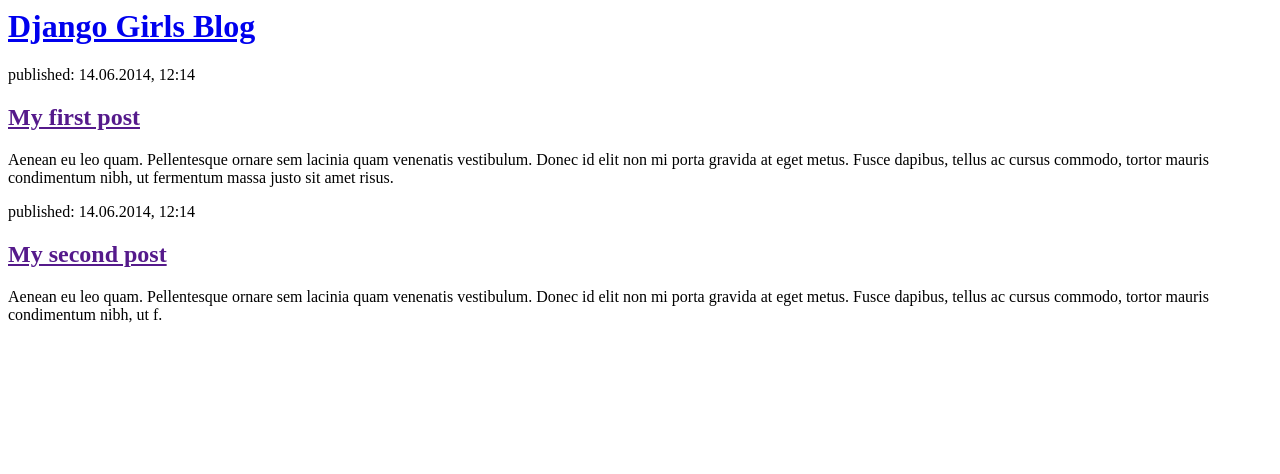
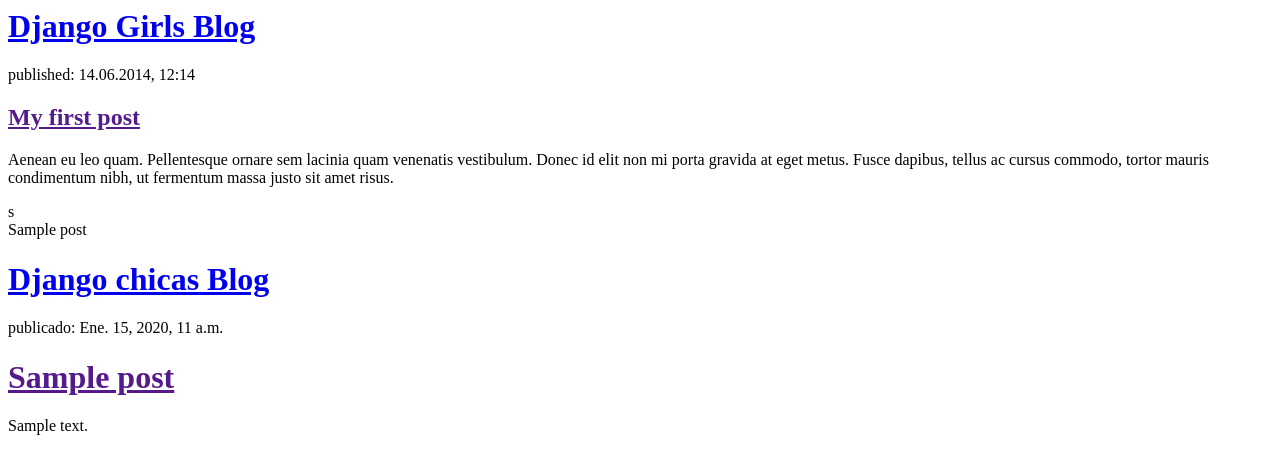
Before and after one commit to rebek15/my-firts-blog, a Django app: template blog/templates/blog/post_list.html in a window 1280 px wide. Shown: the top 474 px of the page. Run offline with Django 3.2, Linux system fonts and the light colour scheme; the template is opened without the code that fills it: values that come from a table or form of the project are taken from there, others are empty; tables that the repository leaves empty hold one stand-in row (values such as "Sample post").

Commit message:
Templates modificados para mostrar post desde bd

```diff
--- a/blog/templates/blog/post_list.html
+++ b/blog/templates/blog/post_list.html
@@ -12,11 +12,12 @@
             <h2><a href="">My first post</a></h2>
             <p>Aenean eu leo quam. Pellentesque ornare sem lacinia quam venenatis vestibulum. Donec id elit non mi porta gravida at eget metus. Fusce dapibus, tellus ac cursus commodo, tortor mauris condimentum nibh, ut fermentum massa justo sit amet risus.</p>
         </div>
+s
+        <div>
+           {% for post in posts %}  {{ post }}{% endfor %}
+           <div><h1><a href = "/" > Django chicas Blog </a></h1 ></div >{% for post in posts %} <div><p> publicado: {{ post.published_date }} </p><h1><a href = "" >{{ post.title }} </a></h1 ><p>{{ post.text|linebreaksbr }} </p ></div>{% endfor %}
 
-        <div>
-            <p>published: 14.06.2014, 12:14</p>
-            <h2><a href="">My second post</a></h2>
-            <p>Aenean eu leo quam. Pellentesque ornare sem lacinia quam venenatis vestibulum. Donec id elit non mi porta gravida at eget metus. Fusce dapibus, tellus ac cursus commodo, tortor mauris condimentum nibh, ut f.</p>
         </div>
+
     </body>
 </html>
```
Also changed, not shown: blog/views.py (+5 -2 lines).
